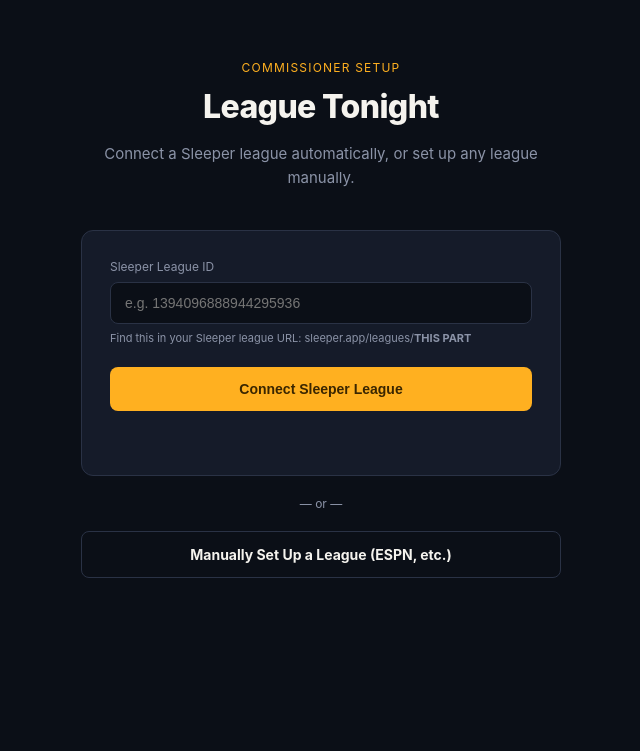
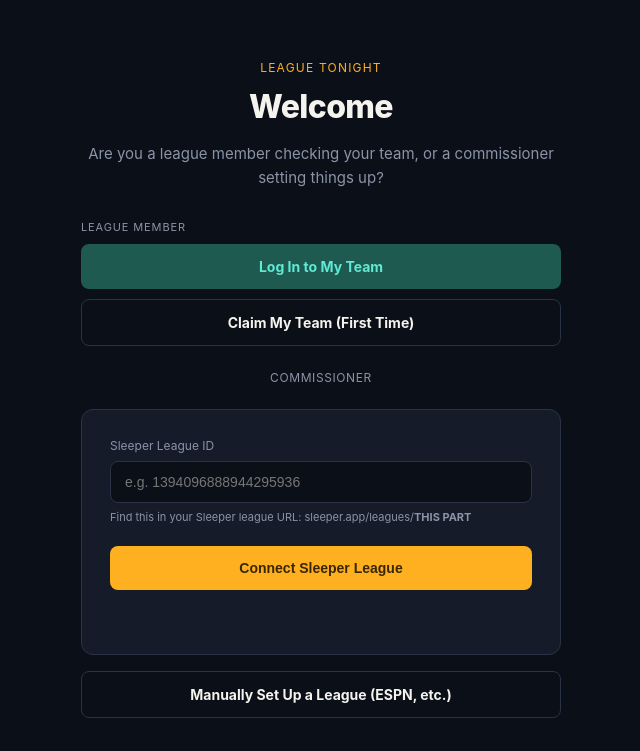
Before and after one commit to matdj11/league-tonight, a Flask app: page / in a window 1280 px wide. Shown: the top 751 px of the page, without its empty margins (319-959 px from the left). Run offline with Flask 3, Linux system fonts and the light colour scheme.

Commit message:
Update index.html

```diff
--- a/templates/index.html
+++ b/templates/index.html
@@ -8,7 +8,7 @@
         .container { max-width: 480px; margin: 0 auto; text-align: center; }
         .eyebrow { color: #FFB020; font-size: 12px; letter-spacing: 0.1em; text-transform: uppercase; margin-bottom: 12px; }
         h1 { font-size: 32px; font-weight: 800; margin-bottom: 16px; letter-spacing: -0.02em; }
-        .subtitle { color: #8B93A7; font-size: 15px; line-height: 1.6; margin-bottom: 40px; }
+        .subtitle { color: #8B93A7; font-size: 15px; line-height: 1.6; margin-bottom: 30px; }
         .card { background: #151B29; border: 1px solid #2A3245; border-radius: 12px; padding: 28px; text-align: left; margin-bottom: 16px; }
         .card label { display: block; font-size: 12px; color: #8B93A7; margin-bottom: 8px; }
         .card input { width: 100%; padding: 12px 14px; background: #0B0F17; border: 1px solid #2A3245; border-radius: 8px; color: #F5F3EE; font-size: 14px; margin-bottom: 16px; }
@@ -18,17 +18,26 @@
         .btn:hover { background: #E6A018; }
         .btn:disabled { opacity: 0.5; cursor: not-allowed; }
         .btn.secondary { background: transparent; border: 1px solid #2A3245; color: #F5F3EE; margin-top: 10px; }
+        .btn.member { background: #1F5A50; color: #5EEAD4; }
+        .btn.member:hover { background: #256B60; }
         .status { margin-top: 16px; font-size: 13px; color: #8B93A7; min-height: 20px; }
         .status.error { color: #FF6B5E; }
         .status.success { color: #5EEAD4; }
-        .divider { color: #8B93A7; font-size: 12px; margin: 20px 0; }
+        .divider { color: #8B93A7; font-size: 12px; margin: 24px 0; text-transform: uppercase; letter-spacing: 0.05em; }
+        .section-label { font-size: 11px; color: #8B93A7; text-transform: uppercase; letter-spacing: 0.08em; margin-bottom: 10px; text-align: left; }
     </style>
 </head>
 <body>
     <div class="container">
-        <div class="eyebrow">Commissioner Setup</div>
-        <h1>League Tonight</h1>
-        <p class="subtitle">Connect a Sleeper league automatically, or set up any league manually.</p>
+        <div class="eyebrow">League Tonight</div>
+        <h1>Welcome</h1>
+        <p class="subtitle">Are you a league member checking your team, or a commissioner setting things up?</p>
+
+        <div class="section-label">League Member</div>
+        <a href="/login" class="btn member">Log In to My Team</a>
+        <a href="/join" class="btn secondary">Claim My Team (First Time)</a>
+
+        <div class="divider">Commissioner</div>
 
         <div class="card">
             <label for="league_id">Sleeper League ID</label>
@@ -37,8 +46,6 @@
             <button class="btn" id="connect_btn" onclick="connectLeague()">Connect Sleeper League</button>
             <div class="status" id="status"></div>
         </div>
-
-        <div class="divider">— or —</div>
 
         <a href="/manual-setup" class="btn secondary">Manually Set Up a League (ESPN, etc.)</a>
     </div>
```
